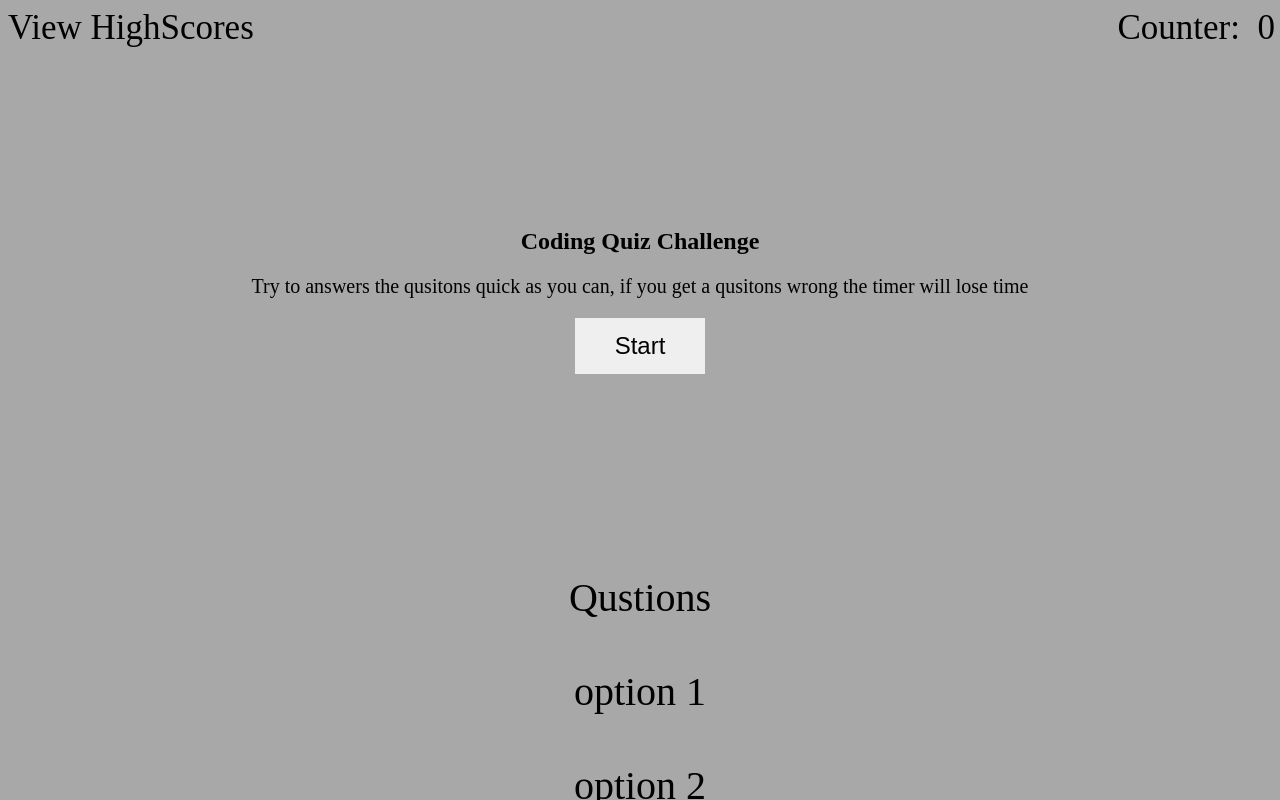
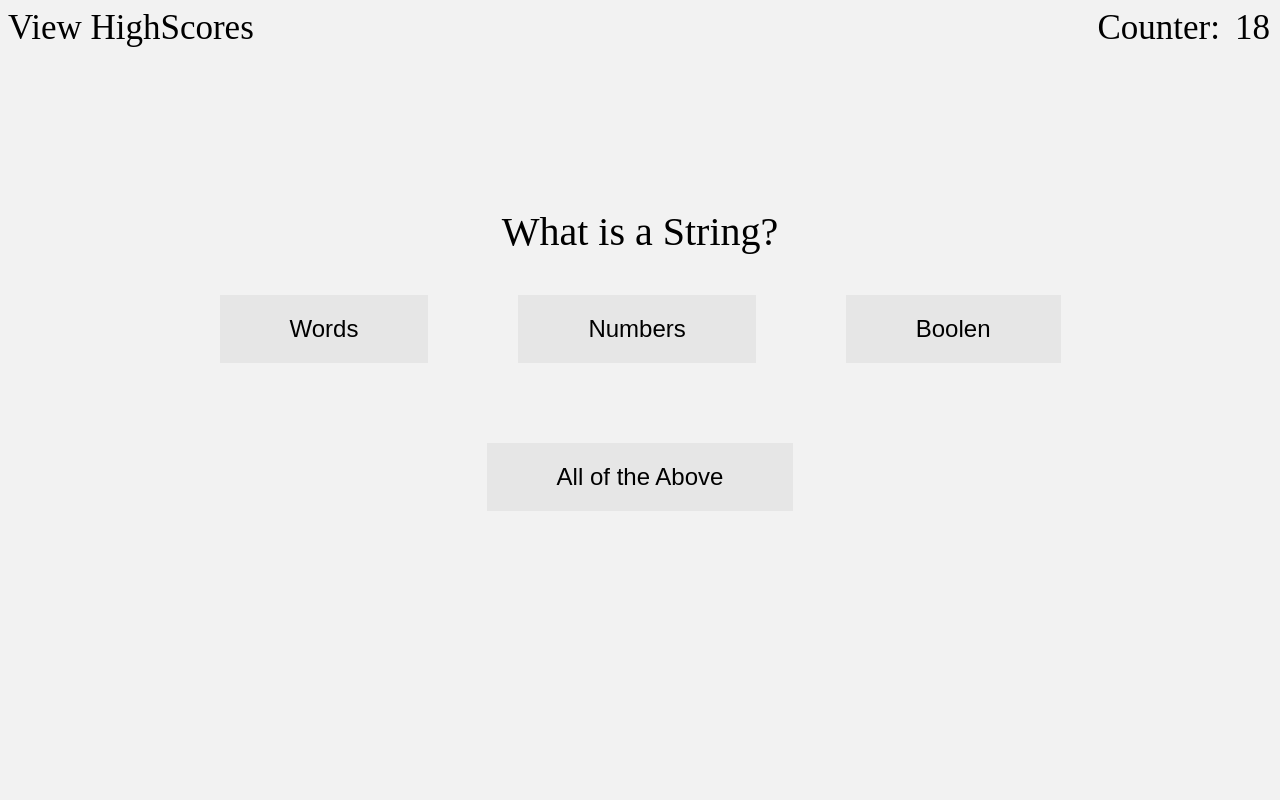
Before and after one commit to realAdif/JavaScript-Code-Quiz, a plain HTML site: page Index.html in a window 1280 px wide. Both pictures are taken after a click on the button "Start". Shown: the top 800 px of the page. Drawn offline with Linux system fonts and the light colour scheme.

Commit message:
Update JavaScipt

```diff
--- a/Index.html
+++ b/Index.html
@@ -4,7 +4,7 @@
     <meta charset="UTF-8">
     <meta http-equiv="X-UA-Compatible" content="IE=edge">
     <link rel="stylesheet" href="style.css">
-    <script src="script.js"></script>
+
     <title>Quiz</title>
 
 </head>
@@ -12,29 +12,30 @@
     <div id="highscores">View HighScores</div>
 
     <div id="counter">Counter:</div>
-    <div id="timer">0</div>
+    <div id="timer"> 20</div>
 
     <section id="start">
         <h1>Coding Quiz Challenge</h1>
         <div id="startRules">Try to answers the qusitons quick as you can, if you get a qusitons wrong the timer will lose time</div>
-        <button id="startButton">Start</button>
+        <button class="start-button" id="startButton">Start</button>
     </section>
 
 
-    <section id="QustionsOptions">
-        <div>Qustions</div>
+    <section id="qustionsOptions">
+        <div id="qustion">Qustions</div>
 
-        <br>
-        <div>option 1</div>
-        <br>
-        <div>option 2</div>
-        <br>
-        <div>option 3</div>
-        <br>
-        <div>option 4</div>
+        <button class="optionOne" id="options">option 1</button>
+
+        <button class="optionTwo" id="options">option 2</button>
+
+        <!-- <br>  -->
+
+        <button class="optionThree" id="options">option 3</button>
+
+        <button class="optionFour" id="options">option 4</button>
 
     </section>
 
-
+    <script src="script.js"></script>
 </body>
 </html>
--- a/script.js
+++ b/script.js
@@ -0,0 +1,88 @@
+var startButton = document.querySelector('.start-button');
+var timerEl = document.querySelector('#timer');
+var startPageEl = document.querySelector('#start');
+var QustionPageEl = document.querySelector("#qustionsOptions");
+var qustionsEl = document.querySelector("#qustion");
+
+var optionOne = document.querySelector(".optionOne");
+var optionTwo = document.querySelector(".optionTwo");
+var optionThree = document.querySelector(".optionThree");
+var optionFour = document.querySelector(".optionFour");
+
+var secondsLeft = 20;
+var startPageMode = true;
+pageMode();
+
+
+
+
+
+startButton.addEventListener("click", function(){
+    startPageMode = false;
+    pageMode();
+    qustions();
+
+    var timerLeft = setInterval(function(){
+        secondsLeft--;
+        timerEl.innerHTML = secondsLeft
+
+    },1000)
+
+
+})
+
+function qustions(){
+    var qustionsOne = 'Arrays in JavaScript can be used to store';
+    var qustionsTwo = 'How do you wirte a Function';
+    var qustionsThree = 'What is Boonlen?';
+    var qustionsFour = 'What is a String?';
+
+    var allQustions = [qustionsOne,qustionsTwo,qustionsThree,qustionsFour];
+
+    var randomQustions = allQustions[Math.floor(Math.random()* 4)];
+
+    console.log(randomQustions);
+    qustionsEl.textContent = randomQustions;
+    options()
+
+
+    function options(){
+        if(randomQustions === allQustions[0]){
+            optionOne.textContent = 'Strings';
+            optionTwo.textContent = 'Numbers';
+            optionThree.textContent = 'Boolen';
+            optionFour.textContent = 'All of the Above';
+
+        }else if(randomQustions === allQustions[1]){
+            optionOne.textContent = 'MyFunction =';
+            optionTwo.textContent = 'Function';
+            optionThree.textContent = 'Function FuctionName(){}';
+            optionFour.textContent = 'none of the Above';
+
+        }else if(randomQustions === allQustions[2]){
+            optionOne.textContent = 'Strings';
+            optionTwo.textContent = 'Numbers';
+            optionThree.textContent = 'True or False';
+            optionFour.textContent = 'All of the Above';
+
+        }else if(randomQustions === allQustions[3]){
+            optionOne.textContent = 'Words';
+            optionTwo.textContent = 'Numbers';
+            optionThree.textContent = 'Boolen';
+            optionFour.textContent = 'All of the Above';
+
+        }
+    }
+}
+
+
+function pageMode(){
+
+    if(startPageMode === true){
+        QustionPageEl.style.display = "none";
+        startPageEl.style.display = "block";
+    }else if(startPageMode === false){
+        QustionPageEl.style.display = "block";
+        startPageEl.style.display = "none";
+    }
+}
--- a/style.css
+++ b/style.css
@@ -4,15 +4,27 @@
 }
 
 body{
-    background-color: rgb(168, 168, 168);
+    background-color:rgb(242, 242, 242);
 }
 
-#QustionsOptions{
+#qustionsOptions{
     text-align: center;
     padding-top:200px;
     font-size: 40px;
     font-family: var(--font);
 }
+
+#options{
+    background-color:rgb(230, 230, 230);
+    border: none;
+    color: black;
+    padding: 20px 70px;
+    text-align: center;
+    font-size: 24px;
+    margin: 40px;
+}
+
+
 
 #start{
     text-align: center;
@@ -22,14 +34,15 @@ body{
 #startRules{
     font-size: 20px;
 }
-#startButton{
+.start-button{
+    background-color:rgb(230, 230, 230);
    font-size: 24px;
    margin-top: 20px;
    border: none;
    padding: 14px 40px;
    display: inline;
 }
-#startButton:hover{
+.start-button:hover,#options:hover{
     box-shadow: 0 12px 16px 0 rgba(0,0,0,0.24), 0 17px 50px 0 rgba(0,0,0,0.19);
 }
 
@@ -42,9 +55,11 @@ body{
     padding-right: 5px;
 }
 #counter{
-    padding-right: 40px;
+    padding-right: 60px;
 }
-
+#timer{
+    padding-right: 10px;
+}
 
 #highscores{
     font-size: 35px;
```
